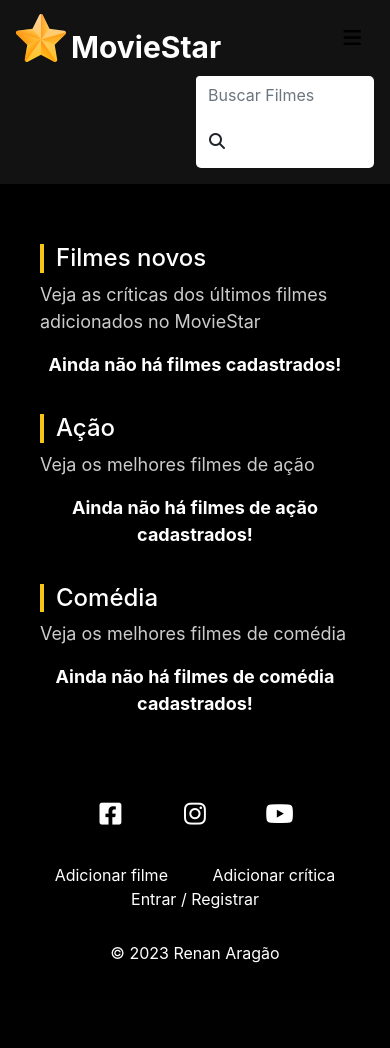
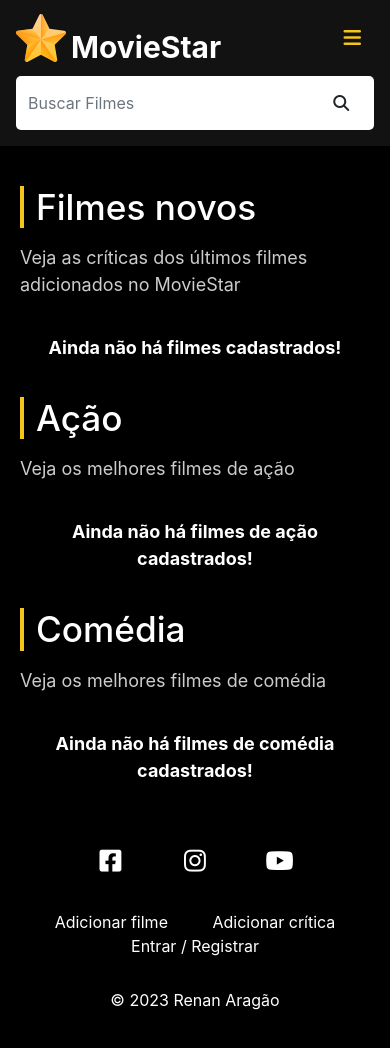
Before and after one commit to renanaragao9/projetoMovieStar, a PHP site: page / in a window 390 px wide. Before the commit the page ends 963 px from the top, so only its background shows below. Run offline with PHP 8.4, Linux system fonts and the light colour scheme; data that the repository does not hold is empty; some libraries are stand-ins or nearby versions.

Commit message:
Finalizando o projeto

```diff
--- a/css/styles.css
+++ b/css/styles.css
@@ -479,3 +479,98 @@
 #footer-links-container {
     margin: 30px 0;
 }
+
+/* Responsivo */
+@media(max-width: 450px) {
+
+    #main-container {
+        padding: 20px;
+    }
+
+    /* HOME */
+    #search-form {
+        width: 100%;
+        margin-left: 0;
+    }
+
+    #search-form .form-control {
+        width: 85%;
+    }
+
+    .section-title {
+        font-size: 2.2rem;
+        margin-bottom: 1rem;
+    }
+
+    .movies-container {
+        padding: 0 15px;
+    }
+
+    .movie-card {
+        width: 100%;
+    }
+
+    .movie-details {
+        display: flex;
+        flex-direction: column;
+    }
+
+    .movie-details span {
+        padding-bottom: 8px;
+    }
+
+    .pipe {
+        display: none;
+    }
+
+    .movie-container iframe {
+        max-width: 100% !important;
+    }
+
+    #reviews-container {
+        padding-left: 0;
+        padding-right: 0;
+    }
+
+    #review-form-container select,
+    #review-form-container textarea {
+        width: 100%;
+    }
+
+    .empty-list {
+        margin-top: 20px;
+    }
+
+    .msg {
+        width: 100%;
+    }
+
+    /* Movie */
+    .review {
+        padding: 0 15px;
+    }
+
+    /* Dashboard */
+    #movies-dashboard {
+        padding: 0;
+    }
+
+    .actions-column {
+        width: 140px;
+    }
+
+    .edit-btn {
+        display: block;
+        margin-bottom: 10px;
+    }
+
+    /* Edit movie */
+    .movie-image-container {
+        margin-top: 1rem;
+    }
+
+    .fas.fa-bars {
+        color: #F5C518;
+    }
+
+}
```
